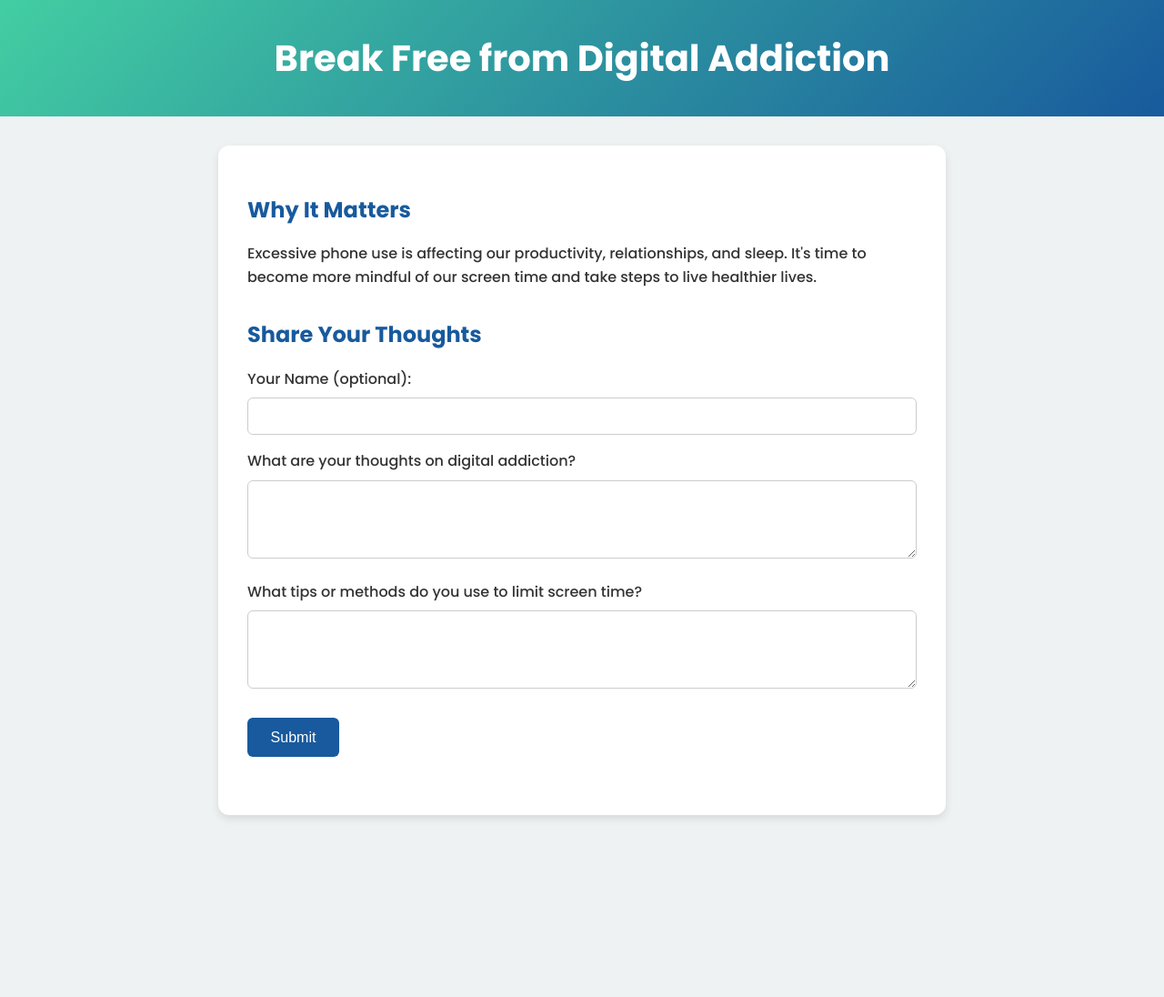
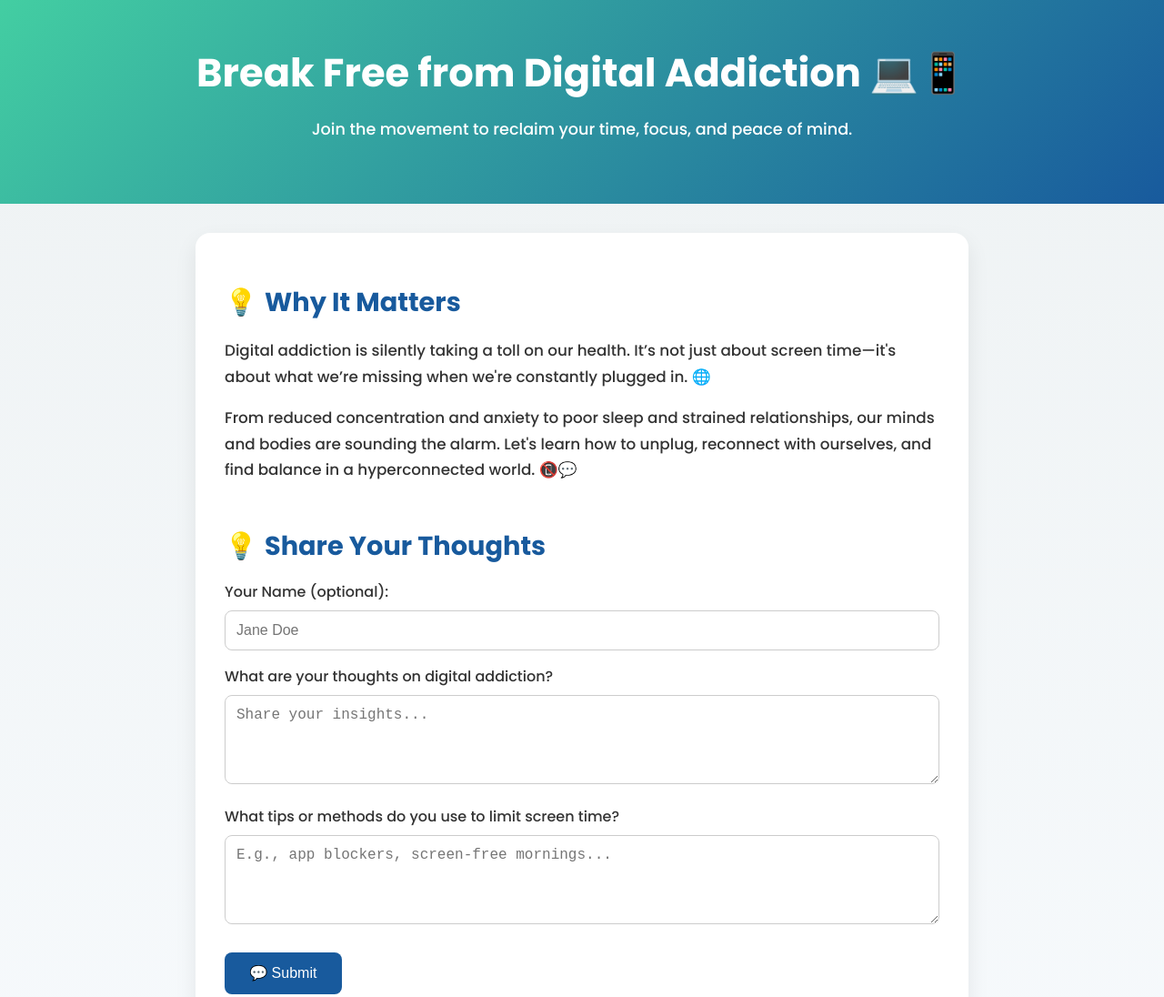
Before and after one commit to choccohere/digital-addiction, a plain HTML site: page index.html in a window 1280 px wide. Shown: the top 1096 px of the page at 91% size. Before the commit the page ends 928 px from the top, so only its background shows below. Drawn offline with Linux system fonts and the light colour scheme.

Commit message:
Update index.html

```diff
--- a/index.html
+++ b/index.html
@@ -8,63 +8,97 @@
   <style>
     * {
       box-sizing: border-box;
+      scroll-behavior: smooth;
     }
 
     body {
       font-family: 'Poppins', sans-serif;
-      line-height: 1.6;
       margin: 0;
-      padding: 0;
-      background: #eef2f3;
+      background: linear-gradient(180deg, #eef2f3 0%, #f9fcff 100%);
       color: #333;
+      animation: fadeInBody 1.5s ease;
+    }
+
+    @keyframes fadeInBody {
+      from { opacity: 0; transform: translateY(20px); }
+      to { opacity: 1; transform: translateY(0); }
     }
 
     header {
       background: linear-gradient(135deg, #43cea2, #185a9d);
       color: #fff;
-      padding: 2rem 1rem;
+      padding: 3rem 1rem;
       text-align: center;
     }
 
     header h1 {
       margin: 0;
-      font-size: 2.5rem;
-      animation: fadeInDown 1s ease-in-out;
+      font-size: 2.7rem;
+      animation: slideDown 1s ease;
+      transition: transform 0.3s ease, color 0.3s ease;
     }
 
-    @keyframes fadeInDown {
-      from {
-        opacity: 0;
-        transform: translateY(-20px);
-      }
-      to {
-        opacity: 1;
-        transform: translateY(0);
-      }
+    header h1:hover {
+      transform: scale(1.07);
+      color: #e0ffe5;
+    }
+
+    @keyframes slideDown {
+      from { opacity: 0; transform: translateY(-30px); }
+      to { opacity: 1; transform: translateY(0); }
     }
 
     main {
       padding: 2rem;
-      max-width: 800px;
+      max-width: 850px;
       margin: 2rem auto;
-      background: #fff;
-      border-radius: 12px;
-      box-shadow: 0 4px 10px rgba(0, 0, 0, 0.1);
+      background: #ffffff;
+      border-radius: 16px;
+      box-shadow: 0 10px 25px rgba(0, 0, 0, 0.08);
+      animation: fadeInMain 1s ease-in-out;
+    }
+
+    @keyframes fadeInMain {
+      from { opacity: 0; transform: scale(0.95); }
+      to { opacity: 1; transform: scale(1); }
     }
 
     section {
-      margin-bottom: 2rem;
+      margin-bottom: 3rem;
+      transition: transform 0.3s ease;
+    }
+
+    section:hover {
+      transform: translateY(-3px);
     }
 
     h2 {
       color: #185a9d;
       margin-bottom: 1rem;
+      font-size: 1.8rem;
+      display: flex;
+      align-items: center;
+    }
+
+    h2::before {
+      content: "💡";
+      margin-right: 0.5rem;
+    }
+
+    h2:hover {
+      color: #43cea2;
+    }
+
+    p {
+      line-height: 1.7;
+      font-size: 1.05rem;
     }
 
     form label {
       font-weight: 500;
       display: block;
       margin-top: 1rem;
+      font-size: 1rem;
     }
 
     form textarea,
@@ -73,14 +107,16 @@
       padding: 0.75rem;
       margin-top: 0.5rem;
       border: 1px solid #ccc;
-      border-radius: 6px;
+      border-radius: 8px;
       resize: vertical;
-      transition: border-color 0.3s ease;
+      transition: all 0.3s ease;
+      font-size: 1rem;
     }
 
     form textarea:focus,
     form input[type="text"]:focus {
       border-color: #43cea2;
+      box-shadow: 0 0 6px rgba(67, 206, 162, 0.5);
       outline: none;
     }
 
@@ -89,24 +125,40 @@
       background: #185a9d;
       color: white;
       border: none;
-      padding: 0.8rem 1.6rem;
-      border-radius: 6px;
+      padding: 0.85rem 1.7rem;
+      border-radius: 8px;
       font-size: 1rem;
       cursor: pointer;
-      transition: background 0.3s ease;
+      transition: background 0.3s ease, transform 0.3s ease;
     }
 
     form button:hover {
       background: #144a7c;
+      transform: scale(1.05);
+    }
+
+    #thankYouMessage,
+    #complaintThanks {
+      display: none;
+      padding: 1rem;
+      border-radius: 8px;
+      margin-top: 1.5rem;
+      animation: fadeInThanks 1s ease;
     }
 
     #thankYouMessage {
-      display: none;
-      padding: 1rem;
       background-color: #e0ffe5;
       border-left: 5px solid #43cea2;
-      margin-top: 1.5rem;
-      border-radius: 6px;
+    }
+
+    #complaintThanks {
+      background-color: #ffe0e0;
+      border-left: 5px solid #d9534f;
+    }
+
+    @keyframes fadeInThanks {
+      from { opacity: 0; transform: translateY(10px); }
+      to { opacity: 1; transform: translateY(0); }
     }
 
     @media (max-width: 600px) {
@@ -117,46 +169,72 @@
         padding: 1rem;
         margin: 1rem;
       }
+      h2 {
+        font-size: 1.4rem;
+      }
     }
   </style>
 </head>
 <body>
   <header>
-    <h1>Break Free from Digital Addiction</h1>
+    <h1>Break Free from Digital Addiction 💻📱</h1>
+    <p style="font-size: 1.1rem; margin-top: 1rem;">Join the movement to reclaim your time, focus, and peace of mind.</p>
   </header>
 
   <main>
     <section>
       <h2>Why It Matters</h2>
-      <p>Excessive phone use is affecting our productivity, relationships, and sleep. It's time to become more mindful of our screen time and take steps to live healthier lives.</p>
+      <p>Digital addiction is silently taking a toll on our health. It’s not just about screen time—it's about what we’re missing when we're constantly plugged in. 🌐</p>
+      <p>From reduced concentration and anxiety to poor sleep and strained relationships, our minds and bodies are sounding the alarm. Let's learn how to unplug, reconnect with ourselves, and find balance in a hyperconnected world. 📵💬</p>
     </section>
 
     <section>
       <h2>Share Your Thoughts</h2>
       <form id="wellnessForm">
         <label for="name">Your Name (optional):</label>
-        <input type="text" id="name" name="name" />
+        <input type="text" id="name" name="name" placeholder="Jane Doe" />
 
         <label for="opinion">What are your thoughts on digital addiction?</label>
-        <textarea id="opinion" name="opinion" rows="4" required></textarea>
+        <textarea id="opinion" name="opinion" rows="4" required placeholder="Share your insights..."></textarea>
 
         <label for="solutions">What tips or methods do you use to limit screen time?</label>
-        <textarea id="solutions" name="solutions" rows="4"></textarea>
+        <textarea id="solutions" name="solutions" rows="4" placeholder="E.g., app blockers, screen-free mornings..."></textarea>
 
-        <button type="submit">Submit</button>
+        <button type="submit">💬 Submit</button>
         <div id="thankYouMessage">Thank you for your feedback! 💚</div>
+      </form>
+    </section>
+
+    <section>
+      <h2>Complaint Box 🗳️</h2>
+      <p>If you've experienced pressure to stay constantly connected or policies that impact digital wellness, tell us anonymously. Your voice matters.</p>
+      <form id="complaintForm">
+        <label for="complaint">Submit a complaint or concern:</label>
+        <textarea id="complaint" name="complaint" rows="4" placeholder="Describe the issue..."></textarea>
+        <button type="submit">🚨 Submit Complaint</button>
+        <div id="complaintThanks">We’ve received your concern and will treat it confidentially. Thank you for speaking up. 🙏</div>
       </form>
     </section>
   </main>
 
   <script>
-    const form = document.getElementById('wellnessForm');
+    const wellnessForm = document.getElementById('wellnessForm');
+    const complaintForm = document.getElementById('complaintForm');
     const thankYouMessage = document.getElementById('thankYouMessage');
+    const complaintThanks = document.getElementById('complaintThanks');
 
-    form.addEventListener('submit', function (e) {
+    wellnessForm.addEventListener('submit', function (e) {
       e.preventDefault();
-      form.reset();
+      wellnessForm.reset();
       thankYouMessage.style.display = 'block';
+      thankYouMessage.scrollIntoView({ behavior: 'smooth' });
+    });
+
+    complaintForm.addEventListener('submit', function (e) {
+      e.preventDefault();
+      complaintForm.reset();
+      complaintThanks.style.display = 'block';
+      complaintThanks.scrollIntoView({ behavior: 'smooth' });
     });
   </script>
 </body>
```
